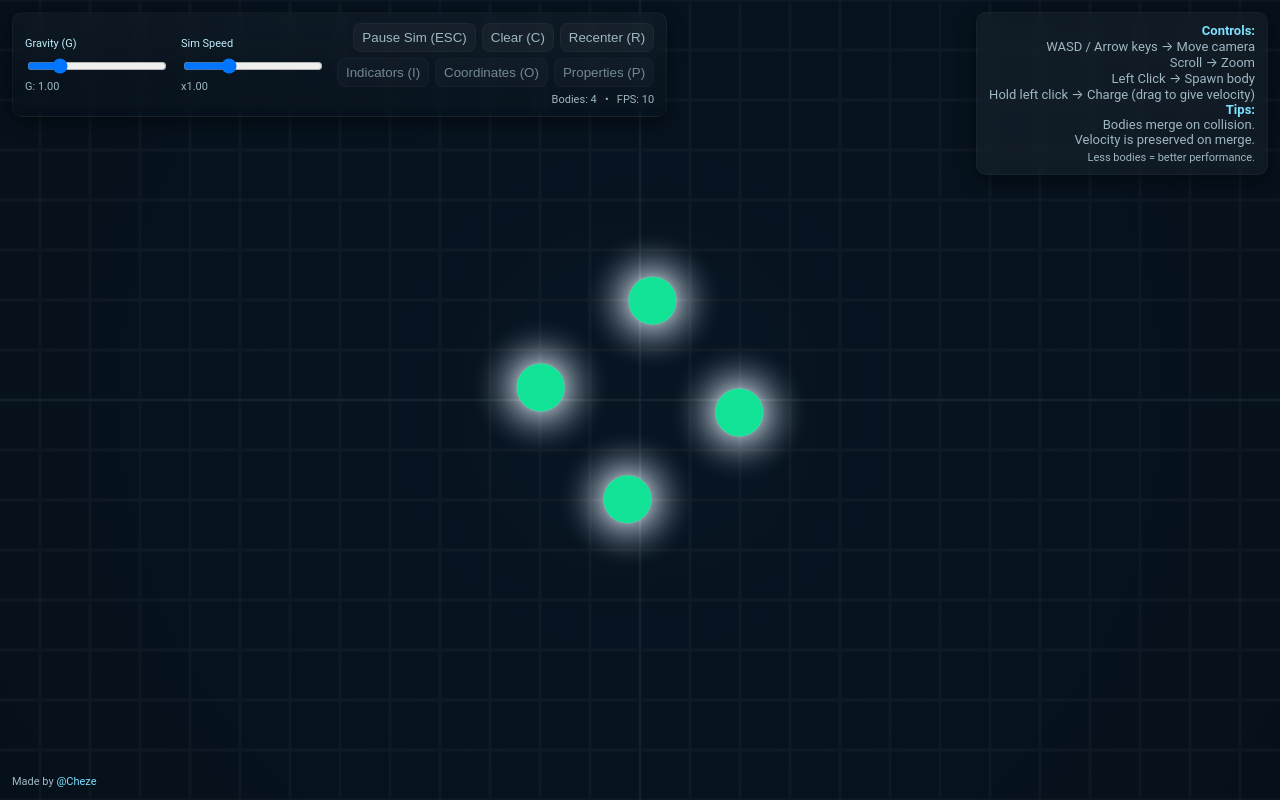
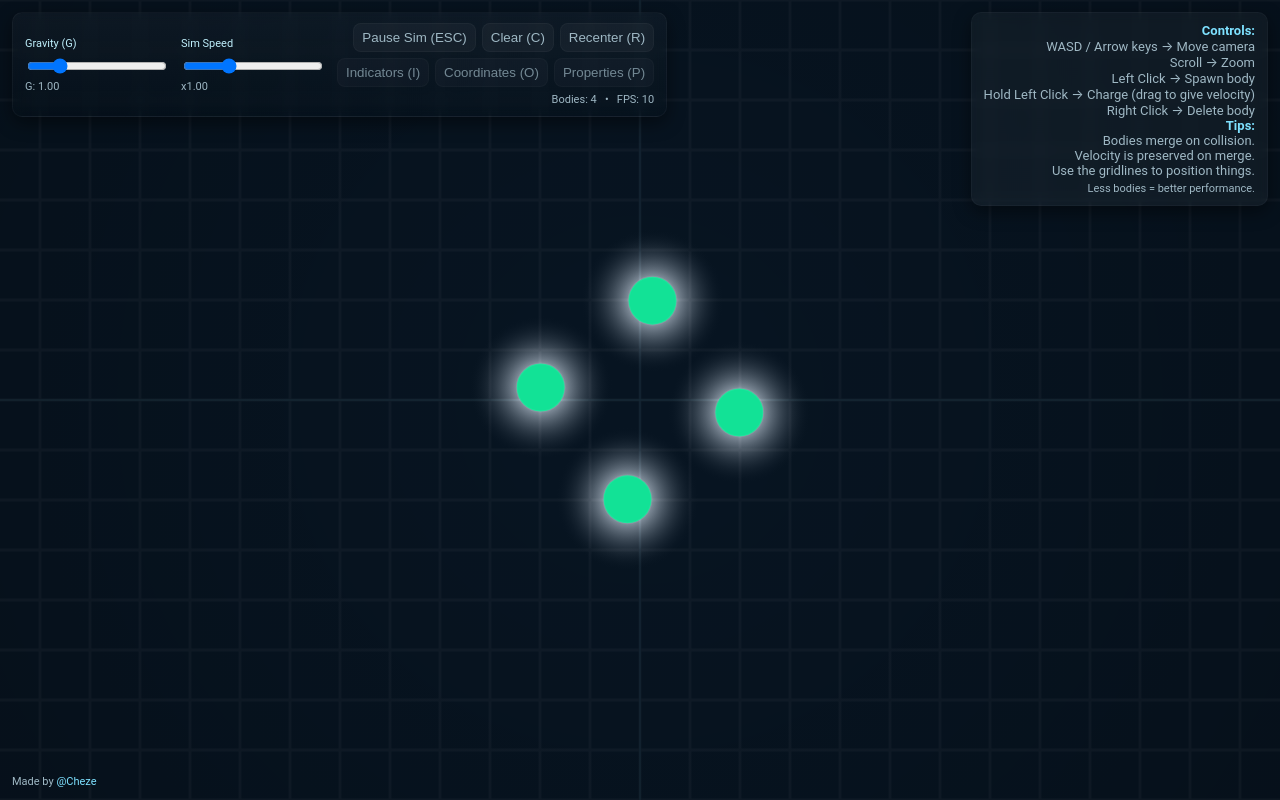
Before and after one commit to Cheze-Burgur/spaceSim, a plain HTML site: page index.html in a window 1280 px wide. Drawn offline with Linux system fonts and the light colour scheme; animation ran at ten frames a second.

Commit message:
Update index.html

```diff
--- a/index.html
+++ b/index.html
@@ -50,16 +50,19 @@
             WASD / Arrow keys → Move camera<br>
             Scroll → Zoom<br>
             Left Click → Spawn body<br>
-            Hold left click → Charge (drag to give velocity)<br>
+            Hold Left Click → Charge (drag to give velocity)<br>
+            Right Click → Delete body<br>
             <strong class="accent">Tips:</strong><br>
             Bodies merge on collision.<br>
             Velocity is preserved on merge.<br>
+            Use the gridlines to position things.<br>
             <div class="tiny">Less bodies = better performance.</div>
         </div>
     </div>
 
     <div class="footer tiny">Made by <a href="https://github.com/Cheze-Burgur">@Cheze</a></div>
     <script src="script.js"></script>
+
 </body>
 
 </html>
```
